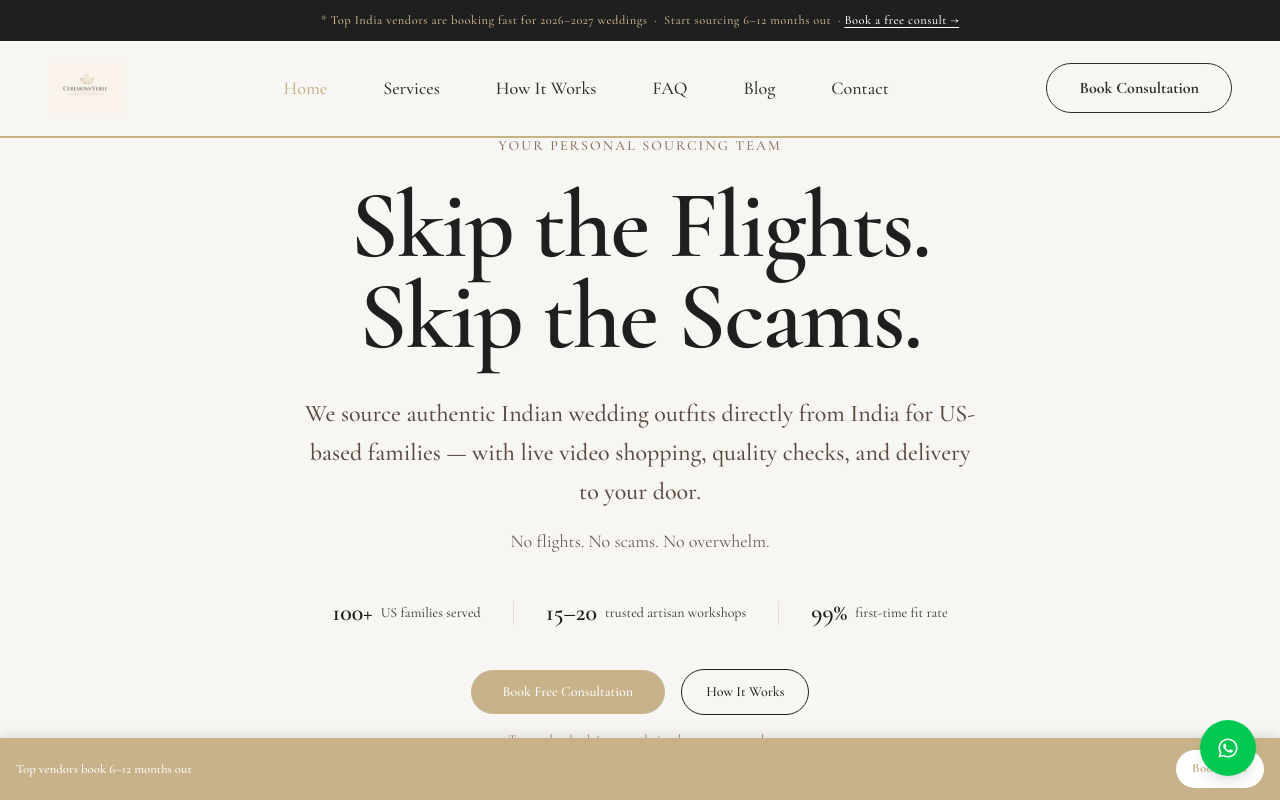
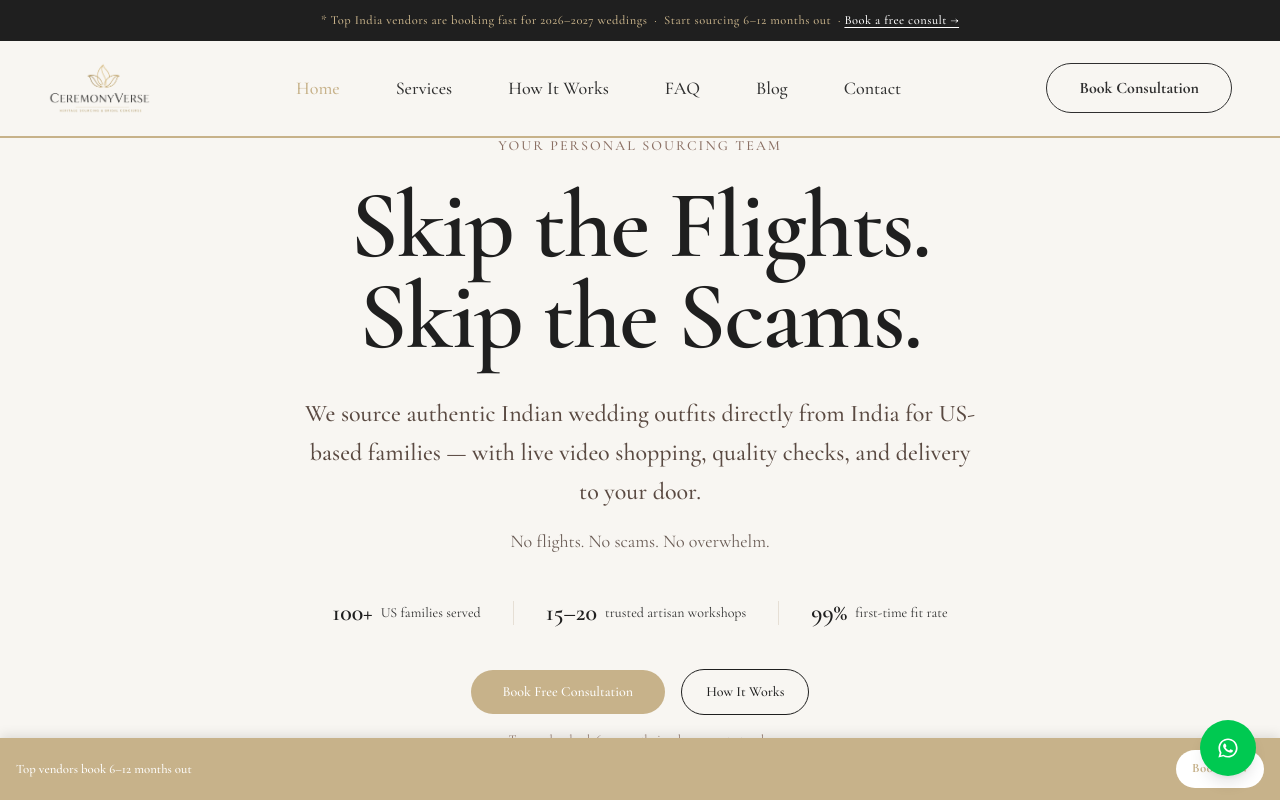
Before and after one commit to leylabernie/v0-ceremony-verse-wedding-concierge, a Next.js app: page / in a window 1280 px wide. Shown: the top 800 px of the page. Built offline with nearby package versions, Linux system fonts and the light colour scheme.

Commit message:
Fix logo visibility — use transparent PNG so logo shows on all nav/footer backgrounds

```diff
--- a/components/footer.tsx
+++ b/components/footer.tsx
@@ -51,7 +51,7 @@ export function Footer({ onNavigate }: FooterProps) {
             <button onClick={() => onNavigate("home")} className="text-left mb-4">
               {/* eslint-disable-next-line @next/next/no-img-element */}
               <img
-                src="/images/logo-light.png"
+                src="/images/logo-transparent.png"
                 alt="CeremonyVerse"
                 style={{ height: "56px", width: "auto", display: "block" }}
               />
--- a/components/navigation.tsx
+++ b/components/navigation.tsx
@@ -40,7 +40,7 @@ export function Navigation({ activePage, onNavigate }: NavigationProps) {
             >
               {/* eslint-disable-next-line @next/next/no-img-element */}
               <img
-                src="/images/logo-light.png"
+                src="/images/logo-transparent.png"
                 alt="CeremonyVerse"
                 style={{ height: "52px", width: "auto", display: "block" }}
               />
```
Also changed, not shown: public/images/logo-transparent.png (added).
